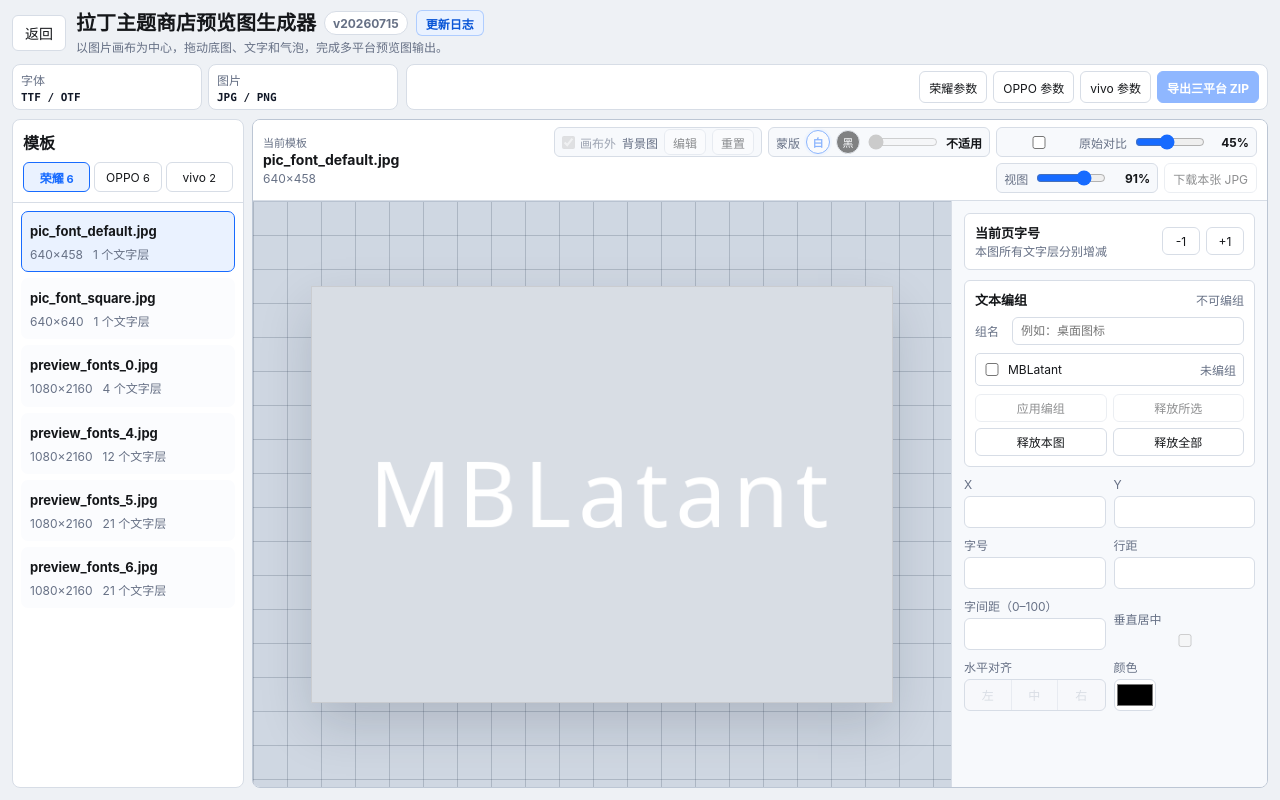
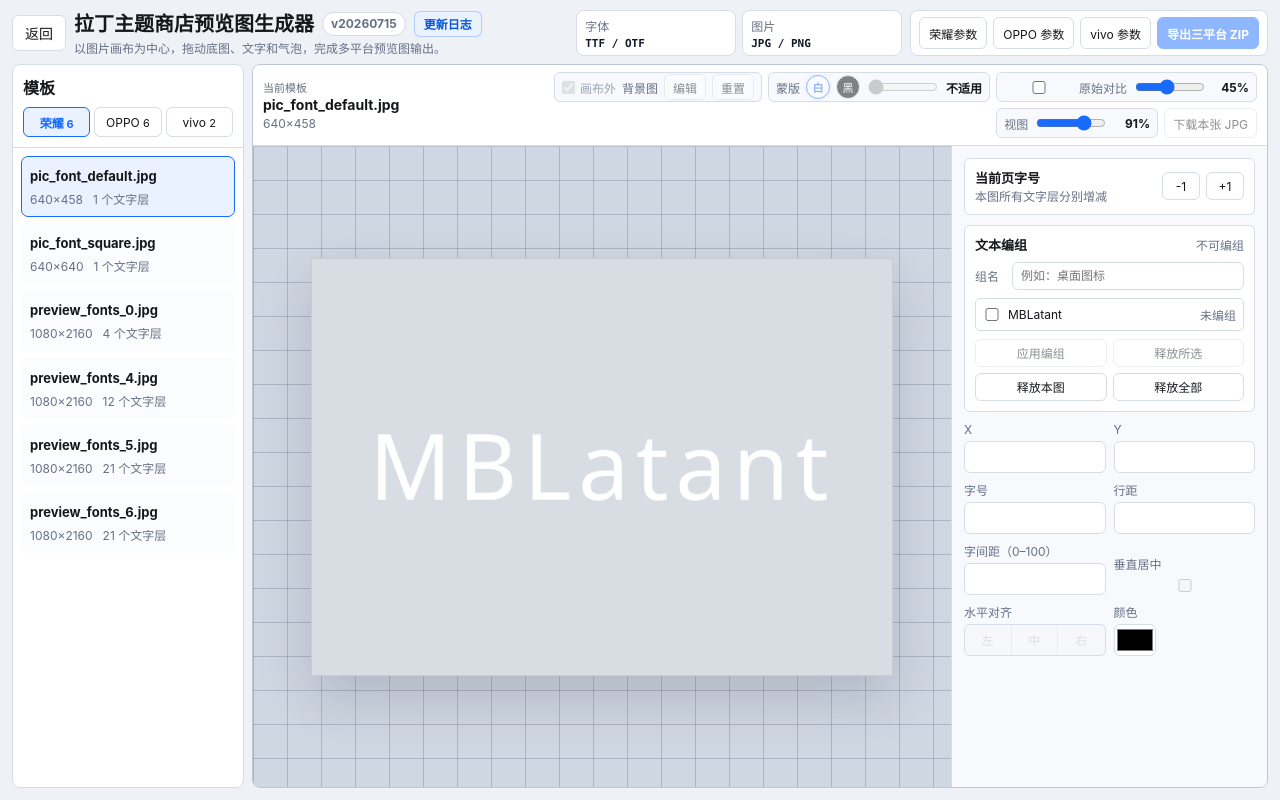
Before and after one commit to z-qclaw/latintools-hsk1, a plain HTML site: page tools/honor-preview/index.html in a window 1280 px wide. Drawn offline with Linux system fonts and the light colour scheme.

Commit message:
Compact preview tool header

```diff
--- a/tools/honor-preview/index.html
+++ b/tools/honor-preview/index.html
@@ -4,13 +4,13 @@
   <meta charset="UTF-8">
   <meta name="viewport" content="width=device-width, initial-scale=1.0">
   <title>拉丁主题商店预览图生成器</title>
-  <link rel="stylesheet" href="style.css?v=20260715-inspector-density-compact">
+  <link rel="stylesheet" href="style.css?v=20260715-topbar-compact">
 </head>
 <body>
   <main class="app">
     <header class="topbar">
       <a class="back-link" href="../../index.html">返回</a>
-      <div>
+      <div class="app-title">
         <div class="title-line">
           <h1>拉丁主题商店预览图生成器</h1>
           <span class="version-badge">v20260715</span>
@@ -18,9 +18,6 @@
         </div>
         <p>以图片画布为中心，拖动底图、文字和气泡，完成多平台预览图输出。</p>
       </div>
-    </header>
-
-    <section class="setup-panel" aria-label="项目设置">
       <div class="setup-grid">
         <label class="upload-tile">
           <span class="label">字体</span>
@@ -41,7 +38,7 @@
         <button id="exportVivoConfig" type="button">vivo 参数</button>
         <button class="primary" id="exportZip" disabled>导出三平台 ZIP</button>
       </div>
-    </section>
+    </header>
 
     <section class="editor-shell" aria-label="单图编辑">
       <aside class="layer-panel">
--- a/tools/honor-preview/style.css
+++ b/tools/honor-preview/style.css
@@ -79,16 +79,20 @@ button.primary {
   margin: 0 auto;
   padding: 10px 0 12px;
   display: grid;
-  grid-template-rows: auto auto minmax(0, 1fr);
+  grid-template-rows: auto minmax(0, 1fr);
   gap: 8px;
 }
 
 .topbar {
   display: grid;
-  grid-template-columns: auto minmax(0, 1fr);
-  gap: 10px;
+  grid-template-columns: auto minmax(250px, 1fr) auto auto;
+  gap: 8px;
   align-items: center;
-  min-height: 42px;
+  min-height: 46px;
+}
+
+.app-title {
+  min-width: 0;
 }
 
 .back-link {
@@ -246,7 +250,7 @@ p {
 
 .setup-grid {
   display: grid;
-  grid-template-columns: repeat(2, minmax(168px, 190px));
+  grid-template-columns: repeat(2, minmax(132px, 160px));
   gap: 6px;
 }
 
@@ -322,7 +326,7 @@ p {
 .setup-export {
   display: flex;
   align-items: center;
-  justify-content: flex-end;
+  justify-content: flex-start;
   gap: 6px;
   min-height: 46px;
 }
```
